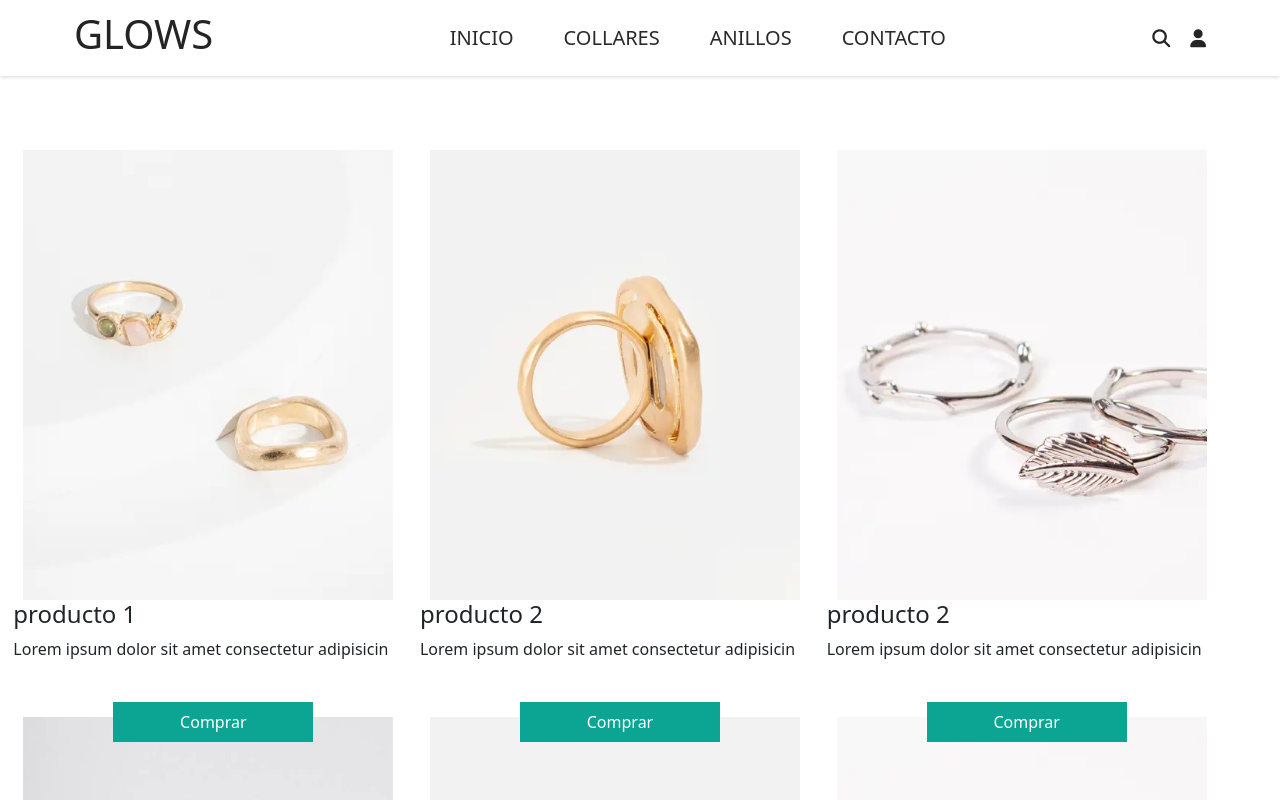
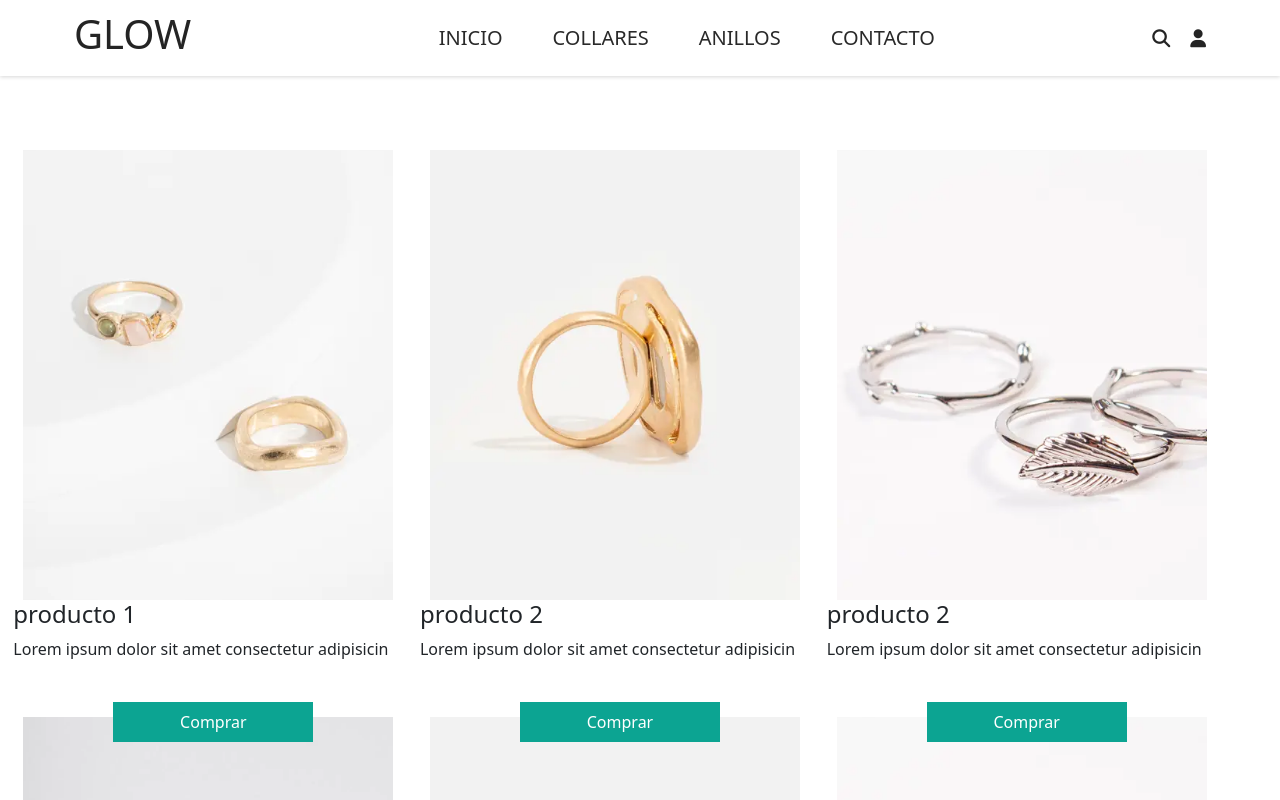
Before and after one commit to AraceliJazmin/PreEntrega2Pe-aranda, a plain HTML site: page index.html in a window 1280 px wide. Shown: the top 800 px of the page. Drawn offline with nearby package versions, Linux system fonts and the light colour scheme.

Commit message:
cambio titulo

```diff
--- a/index.html
+++ b/index.html
@@ -21,7 +21,7 @@
 <body>
   <header>
     <nav>
-      <h1>GLOWS</h1>
+      <h1>GLOW</h1>
       <div class="nav-links">
         <a href="./index.html">INICIO</a>
         <a href="./pagina/collares.html">COLLARES</a>
```
